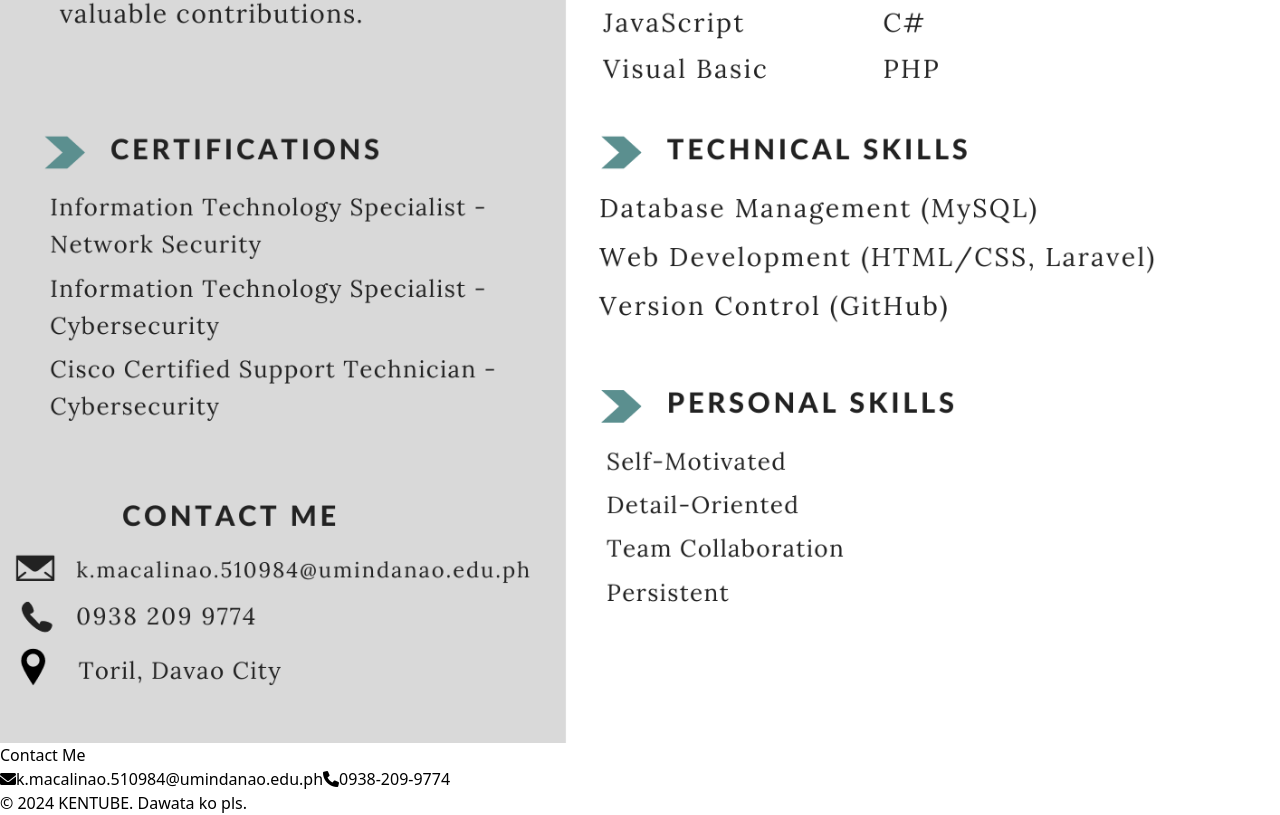
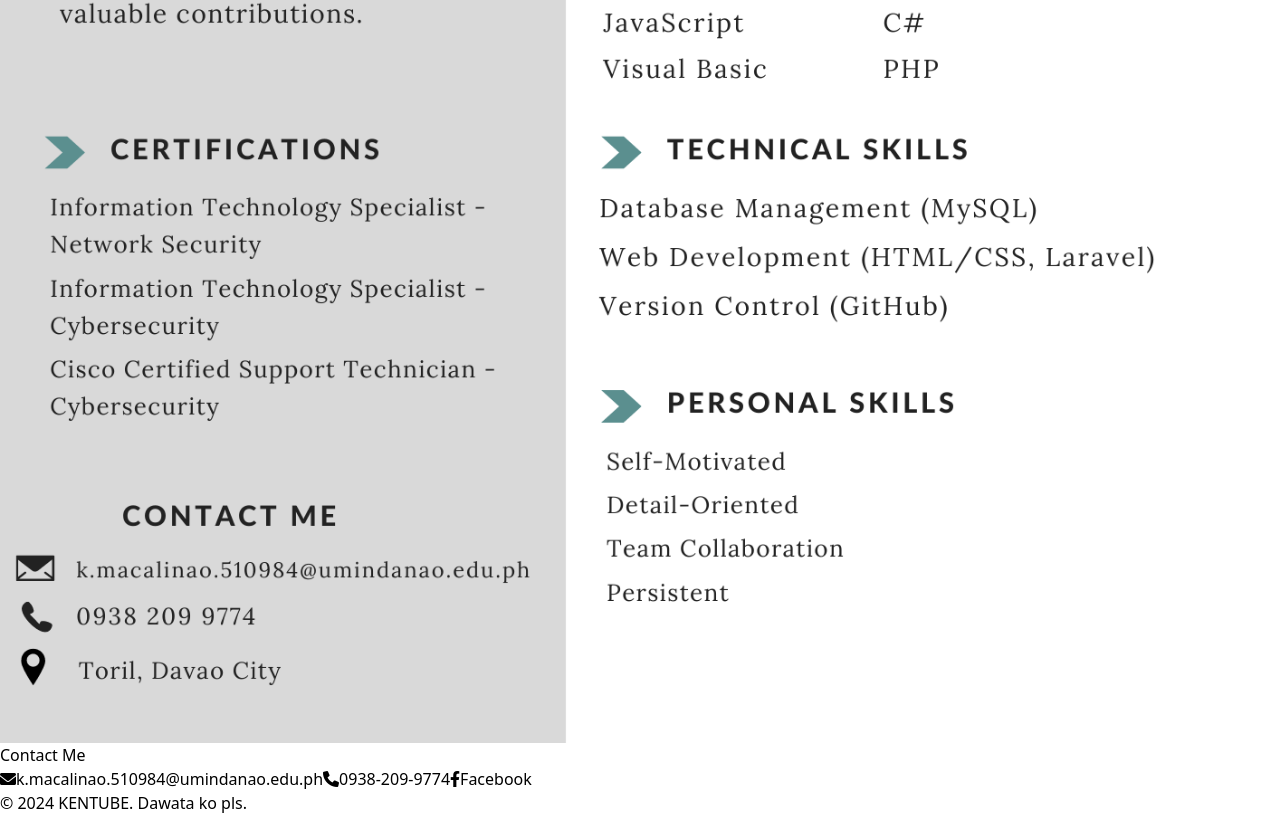
Before and after one commit to K3NTUB3/Portfolio-Macalinao, a React (Vite) app: page / in a window 1280 px wide. Shown: the part 6467-7282 px from the top of the page. Built offline with nearby package versions, Linux system fonts and the light colour scheme.

Commit message:
minor changes

```diff
--- a/src/components/Footer.jsx
+++ b/src/components/Footer.jsx
@@ -13,6 +13,15 @@ const Footer = () => {
       <i className="fas fa-phone"></i>
       <span>0938-209-9774</span>
     </a>
+    <a
+          href="https://www.facebook.com/kennethskiez"
+          target="_blank"
+          rel="noopener noreferrer"
+          className="flex items-center space-x-2 hover:text-gray-400"
+        >
+          <i className="fab fa-facebook-f"></i>
+          <span>Facebook</span>
+        </a>
   </div>
   <p className="mt-4 text-sm">&copy; 2024 KENTUBE. Dawata ko pls.</p>
 </footer>
```
